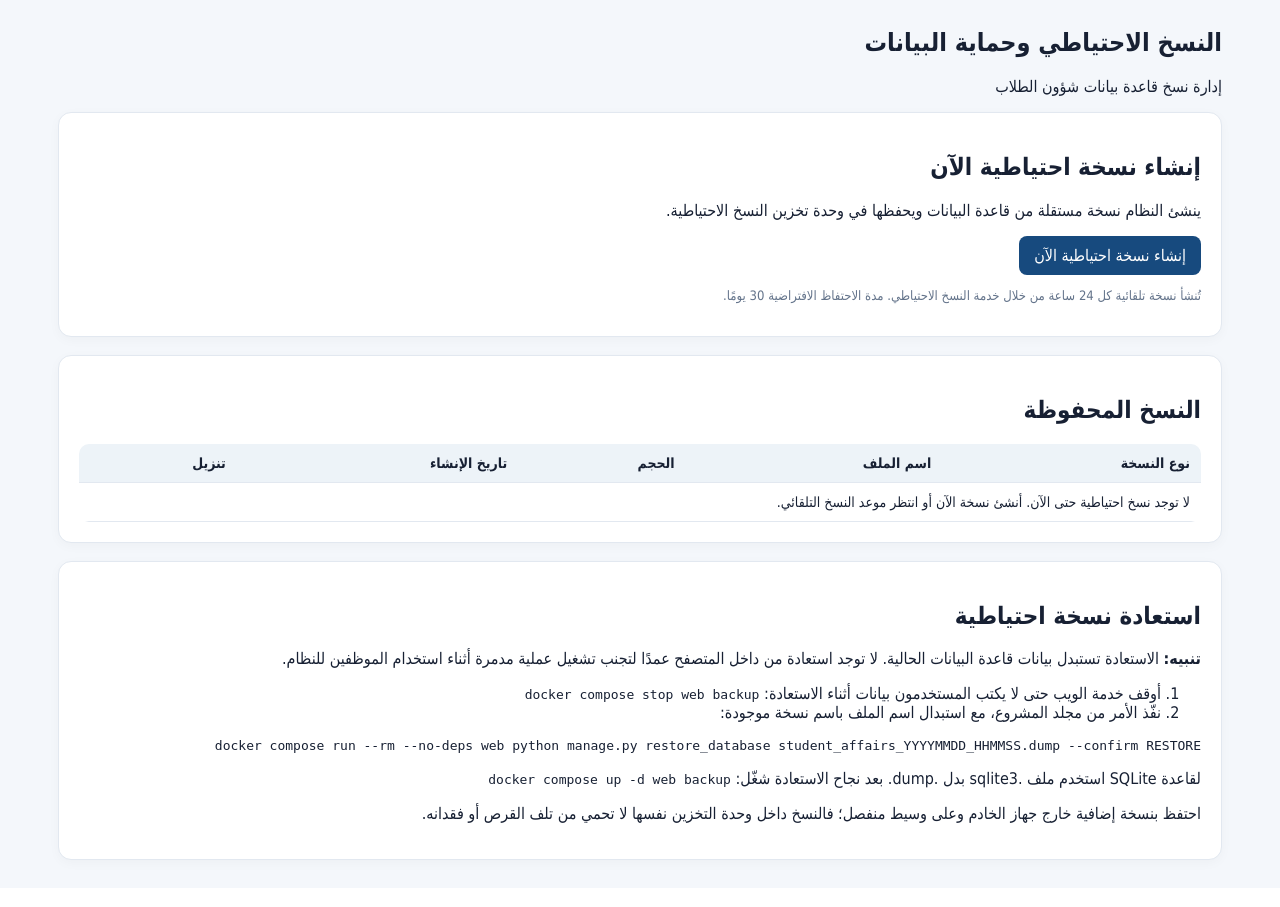
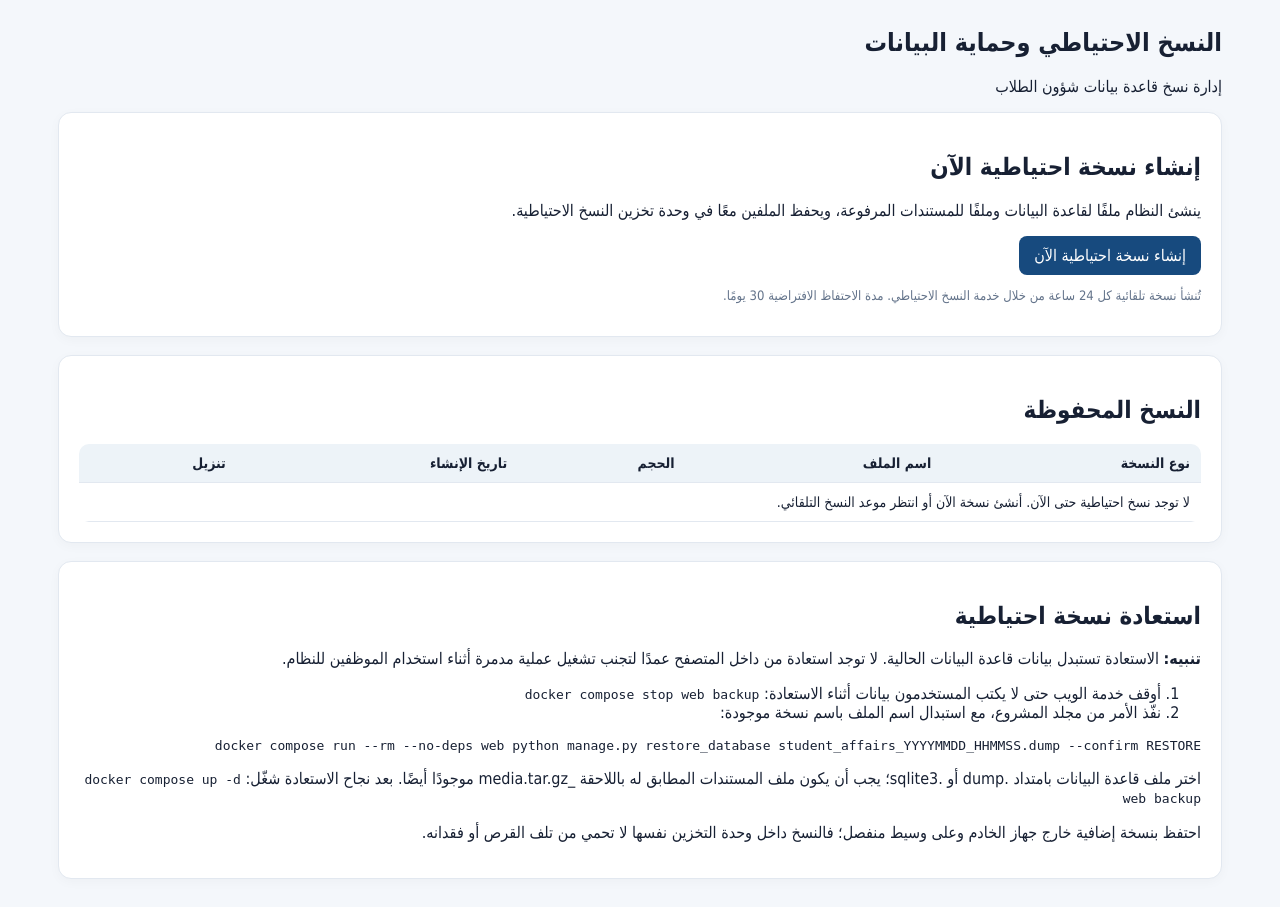
Before and after one commit to sayedahmed924-a11y/student_affairs_system_phase4_finance.zip, a Django app: page /students/backups/ in a window 1280 px wide. Shown: the part 51-958 px from the top of the page. Before the commit the page ends 918 px from the top, so only its background shows below. Run offline with Django 5.2, Linux system fonts and the light colour scheme; the visitor is signed in with stand-in values (Sample User, id 1).

Commit message:
Explain paired database and media archive files in backup dashboard

```diff
--- a/templates/students/backup_dashboard.html
+++ b/templates/students/backup_dashboard.html
@@ -6,7 +6,7 @@
 </div>
 <div class="card">
   <h2>إنشاء نسخة احتياطية الآن</h2>
-  <p>ينشئ النظام نسخة مستقلة من قاعدة البيانات ويحفظها في وحدة تخزين النسخ الاحتياطية.</p>
+  <p>ينشئ النظام ملفًا لقاعدة البيانات وملفًا للمستندات المرفوعة، ويحفظ الملفين معًا في وحدة تخزين النسخ الاحتياطية.</p>
   <form method="post">{% csrf_token %}
     <button type="submit">إنشاء نسخة احتياطية الآن</button>
   </form>
@@ -40,7 +40,7 @@
     <li>نفّذ الأمر من مجلد المشروع، مع استبدال اسم الملف باسم نسخة موجودة:</li>
   </ol>
   <pre><code>docker compose run --rm --no-deps web python manage.py restore_database student_affairs_YYYYMMDD_HHMMSS.dump --confirm RESTORE</code></pre>
-  <p>لقاعدة SQLite استخدم ملف .sqlite3 بدل .dump. بعد نجاح الاستعادة شغّل: <code>docker compose up -d web backup</code></p>
+  <p>اختر ملف قاعدة البيانات بامتداد .dump أو .sqlite3؛ يجب أن يكون ملف المستندات المطابق له باللاحقة _media.tar.gz موجودًا أيضًا. بعد نجاح الاستعادة شغّل: <code>docker compose up -d web backup</code></p>
   <p>احتفظ بنسخة إضافية خارج جهاز الخادم وعلى وسيط منفصل؛ فالنسخ داخل وحدة التخزين نفسها لا تحمي من تلف القرص أو فقدانه.</p>
 </div>
 {% endblock %}
```
